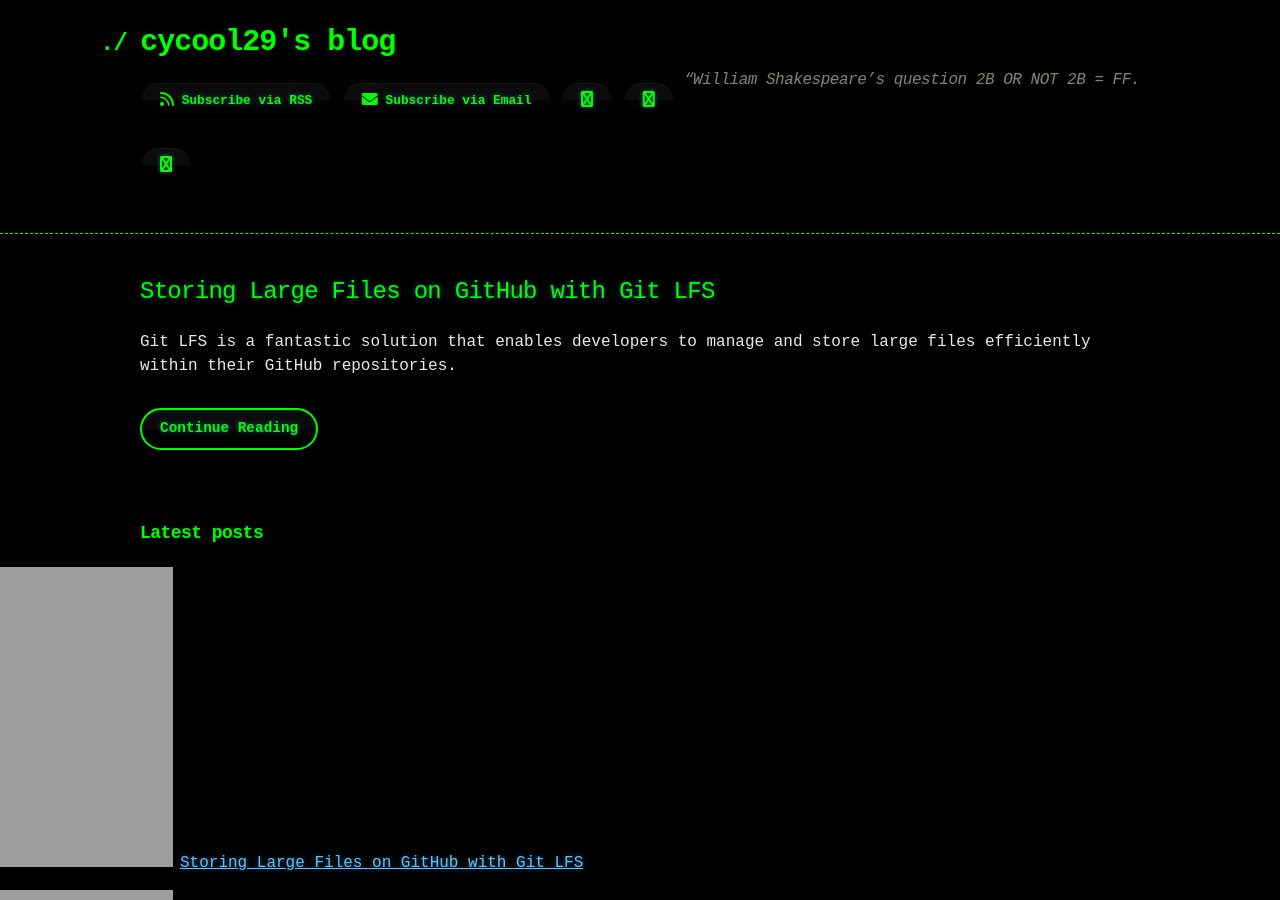
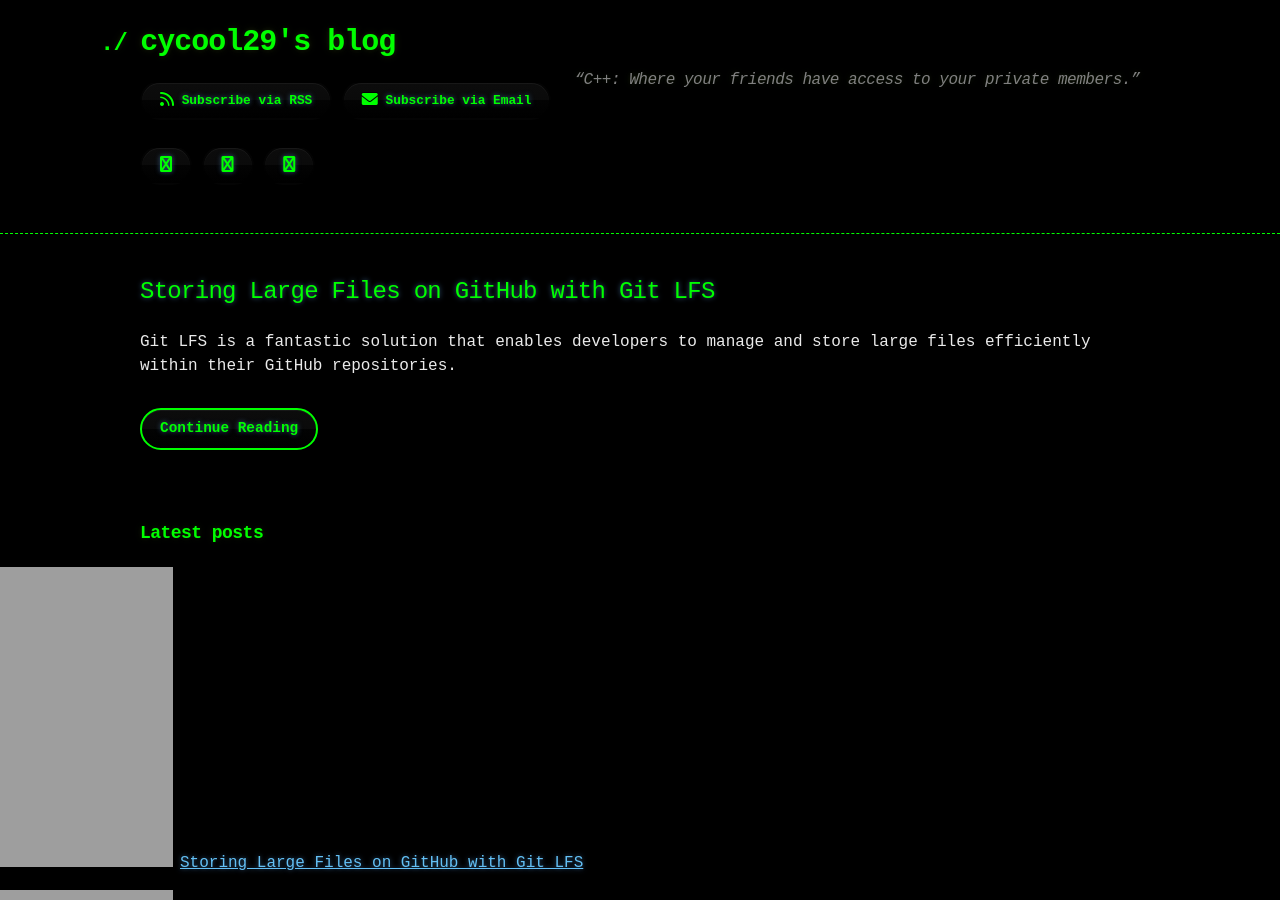
Before and after one commit to cycool29/cycool29.github.io, a Jekyll site: the page built from index.md, in a window 1280 px wide and 900 px high. Built offline with Jekyll 4.4.1, drawn with Linux system fonts in a browser that asks for light colours; a style sheet for code colours, icons or effects is not loaded.

Commit message:
Update quotes

```diff
--- a/_config.yml
+++ b/_config.yml
@@ -1,5 +1,5 @@
 title: cycool29's blog
-description: "“William Shakespeare’s question 2B OR NOT 2B = FF. "
+description: "“C++: Where your friends have access to your private members.” "
 bio: A high school student. Intermediate in Python, Git, Bash. Learning JavaScript. He/Him. "
 author: cycool29
 url: https://cycool29.github.io
```
